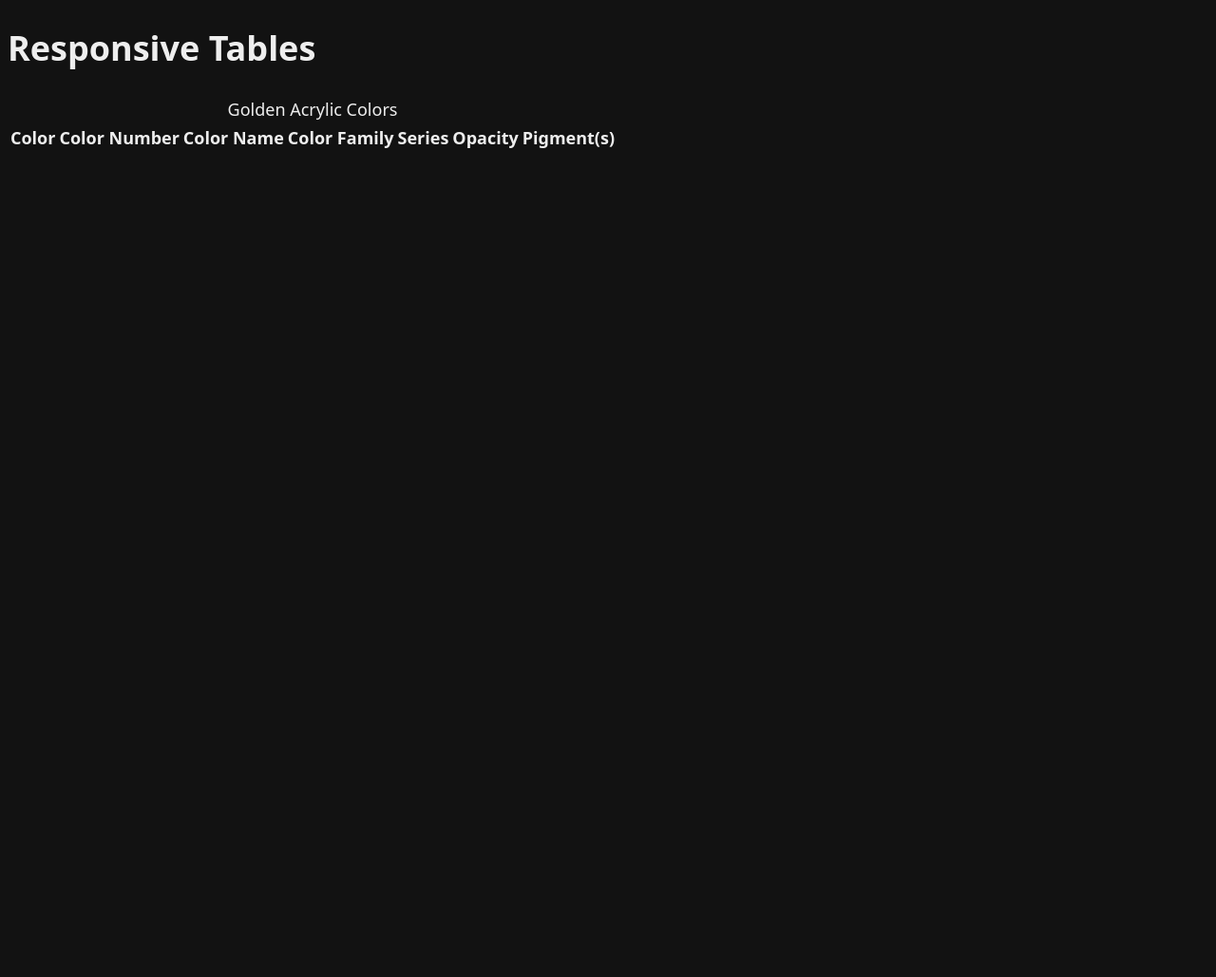
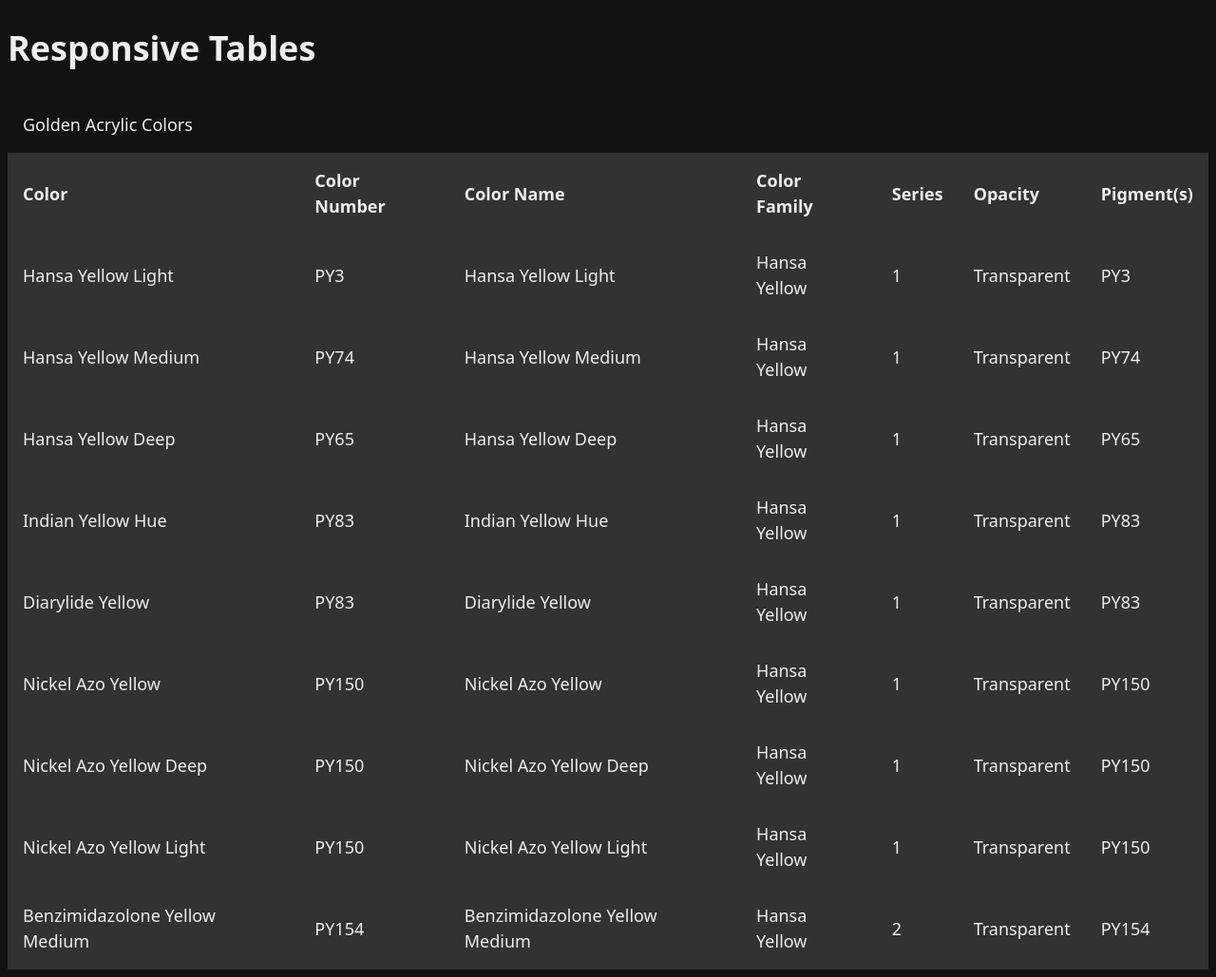
Before and after one commit to christian-johnson-dev/responsive-tables, a plain HTML site: page index.html in a window 1280 px wide. Shown: the whole page at 95% size. Before the commit the page ends 800 px from the top, so only its background shows below. Drawn offline with Linux system fonts and the light colour scheme.

Commit message:
Added table data | targeted css table element

```diff
--- a/index.html
+++ b/index.html
@@ -6,7 +6,7 @@
   <meta name="viewport" content="width=device-width, initial-scale=1.0">
 
   <link rel="stylesheet" href="style.css">
-  <title>Document</title>
+  <title>Responsive Table Walkthrough | Kevin Powell</title>
 </head>
 <body>
 <h1>Responsive Tables</h1>
@@ -25,7 +25,87 @@
     </tr>
   </thead>
   <tbody>
-
+    <tr>
+      <td data-cell="Color">Hansa Yellow Light</td>
+      <td data-cell="Color Number">PY3</td>
+      <td data-cell="Color Name">Hansa Yellow Light</td>
+      <td data-cell="Color Family">Hansa Yellow</td>
+      <td data-cell="Series">1</td>
+      <td data-cell="Opacity">Transparent</td>
+      <td data-cell="Pigment(s)">PY3</td>
+    </tr>
+    <tr>
+      <td data-cell="Color">Hansa Yellow Medium</td>
+      <td data-cell="Color Number">PY74</td>
+      <td data-cell="Color Name">Hansa Yellow Medium</td>
+      <td data-cell="Color Family">Hansa Yellow</td>
+      <td data-cell="Series">1</td>
+      <td data-cell="Opacity">Transparent</td>
+      <td data-cell="Pigment(s)">PY74</td>
+    </tr>
+    <tr>
+      <td data-cell="Color">Hansa Yellow Deep</td>
+      <td data-cell="Color Number">PY65</td>
+      <td data-cell="Color Name">Hansa Yellow Deep</td>
+      <td data-cell="Color Family">Hansa Yellow</td>
+      <td data-cell="Series">1</td>
+      <td data-cell="Opacity">Transparent</td>
+      <td data-cell="Pigment(s)">PY65</td>
+    </tr>
+    <tr>
+      <td data-cell="Color">Indian Yellow Hue</td>
+      <td data-cell="Color Number">PY83</td>
+      <td data-cell="Color Name">Indian Yellow Hue</td>
+      <td data-cell="Color Family">Hansa Yellow</td>
+      <td data-cell="Series">1</td>
+      <td data-cell="Opacity">Transparent</td>
+      <td data-cell="Pigment(s)">PY83</td>
+    </tr>
+    <tr>
+      <td data-cell="Color">Diarylide Yellow</td>
+      <td data-cell="Color Number">PY83</td>
+      <td data-cell="Color Name">Diarylide Yellow</td>
+      <td data-cell="Color Family">Hansa Yellow</td>
+      <td data-cell="Series">1</td>
+      <td data-cell="Opacity">Transparent</td>
+      <td data-cell="Pigment(s)">PY83</td>
+    </tr>
+    <tr>
+      <td data-cell="Color">Nickel Azo Yellow</td>
+      <td data-cell="Color Number">PY150</td>
+      <td data-cell="Color Name">Nickel Azo Yellow</td>
+      <td data-cell="Color Family">Hansa Yellow</td>
+      <td data-cell="Series">1</td>
+      <td data-cell="Opacity">Transparent</td>
+      <td data-cell="Pigment(s)">PY150</td>
+    </tr>
+    <tr>
+      <td data-cell="Color">Nickel Azo Yellow Deep</td>
+      <td data-cell="Color Number">PY150</td>
+      <td data-cell="Color Name">Nickel Azo Yellow Deep</td>
+      <td data-cell="Color Family">Hansa Yellow</td>
+      <td data-cell="Series">1</td>
+      <td data-cell="Opacity">Transparent</td>
+      <td data-cell="Pigment(s)">PY150</td>
+    </tr>
+    <tr>
+      <td data-cell="Color">Nickel Azo Yellow Light</td>
+      <td data-cell="Color Number">PY150</td>
+      <td data-cell="Color Name">Nickel Azo Yellow Light</td>
+      <td data-cell="Color Family">Hansa Yellow</td>
+      <td data-cell="Series">1</td>
+      <td data-cell="Opacity">Transparent</td>
+      <td data-cell="Pigment(s)">PY150</td>
+    </tr>
+    <tr>
+      <td data-cell="Color">Benzimidazolone Yellow Medium</td>
+      <td data-cell="Color Number">PY154</td>
+      <td data-cell="Color Name">Benzimidazolone Yellow Medium</td>
+      <td data-cell="Color Family">Hansa Yellow</td>
+      <td data-cell="Series">2</td>
+      <td data-cell="Opacity">Transparent</td>
+      <td data-cell="Pigment(s)">PY154</td>
+    </tr>
   </tbody>
 
 </table>
--- a/style.css
+++ b/style.css
@@ -12,3 +12,16 @@ body {
   width: min(900px, 100% - 3rem);
   margin-inline: auto;
 }
+
+table {
+  background: #323232;
+  border-collapse: collapse; /* Remove default borders between cells, also prohibits the use of padding attribute on this element*/
+}
+
+caption, th, td {
+  padding: 1rem;
+}
+
+caption, th {
+  text-align: left;
+}
```
